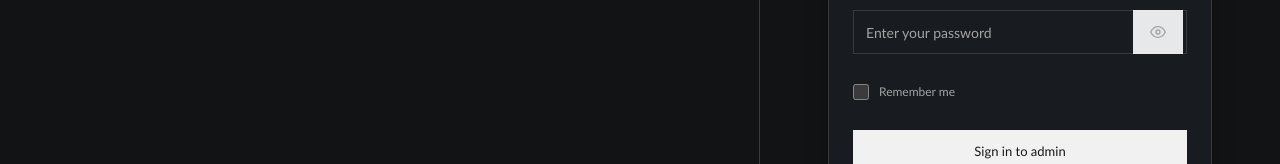
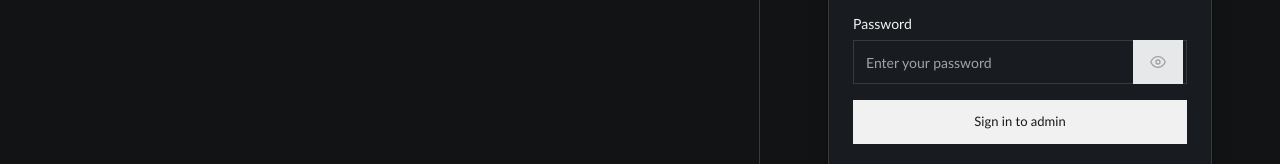
Before and after one commit to Saidaminov-x7/AVERON-admin-panel, a React (Vite) app: page /login in a window 1280 px wide. Shown: the part 444-608 px from the top of the page. Built offline with nearby package versions, Linux system fonts and the light colour scheme; no server answers.

Commit message:
Убрать сохранение email при входе (#25)

```diff
--- a/src/pages/LoginPage.tsx
+++ b/src/pages/LoginPage.tsx
@@ -11,7 +11,6 @@ import ThemeToggle from '../components/ThemeToggle/ThemeToggle';
 import { Button } from '../components/ui/Button';
 import { Container } from '../components/ui/Container';
 
-const REMEMBER_EMAIL_KEY = 'admin_remembered_email';
 const LOGIN_LANGUAGES = [
   { code: 'ru', label: 'Русский' },
   { code: 'uz', label: 'Oʻzbek' },
@@ -28,7 +27,6 @@ const LoginPage: React.FC = () => {
   const [step, setStep] = useState<'credentials' | 'telegram' | 'totp'>('credentials');
   const [email, setEmail] = useState('');
   const [password, setPassword] = useState('');
-  const [rememberMe, setRememberMe] = useState(false);
   const [showPassword, setShowPassword] = useState(false);
 
   // 2FA state
@@ -42,17 +40,9 @@ const LoginPage: React.FC = () => {
   const [loading, setLoading] = useState(false);
   const codeInputRef = useRef<HTMLInputElement>(null);
 
-  // Загружаем сохранённый email при монтировании
-  // localStorage is only available in the browser; restore the opt-in saved email after mount.
-  // oxlint-disable react/set-state-in-effect
   useEffect(() => {
-    const saved = localStorage.getItem(REMEMBER_EMAIL_KEY);
-    if (saved) {
-      setEmail(saved);
-      setRememberMe(true);
-    }
+    localStorage.removeItem('admin_remembered_email');
   }, []);
-  // oxlint-enable react/set-state-in-effect
 
   // Таймер для повторной отправки кода
   useEffect(() => {
@@ -109,12 +99,6 @@ const LoginPage: React.FC = () => {
 
         setAuth(data.accessToken, data.user);
 
-        if (rememberMe) {
-          localStorage.setItem(REMEMBER_EMAIL_KEY, email);
-        } else {
-          localStorage.removeItem(REMEMBER_EMAIL_KEY);
-        }
-
         navigate('/', { replace: true });
       }
     } catch (err: unknown) {
@@ -159,12 +143,6 @@ const LoginPage: React.FC = () => {
 
       setAuth(data.accessToken, data.user);
 
-      if (rememberMe) {
-        localStorage.setItem(REMEMBER_EMAIL_KEY, email);
-      } else {
-        localStorage.removeItem(REMEMBER_EMAIL_KEY);
-      }
-
       navigate('/', { replace: true });
     } catch (err: unknown) {
       const errorObj = err as { response?: { status?: number; data?: { message?: string } }; message?: string };
@@ -191,8 +169,6 @@ const LoginPage: React.FC = () => {
         return;
       }
       setAuth(data.accessToken, data.user);
-      if (rememberMe) localStorage.setItem(REMEMBER_EMAIL_KEY, email);
-      else localStorage.removeItem(REMEMBER_EMAIL_KEY);
       navigate('/', { replace: true });
     } catch (err: unknown) {
       const errorObj = err as { response?: { data?: { message?: string } } };
@@ -366,19 +342,6 @@ const LoginPage: React.FC = () => {
                 </div>
               </div>
 
-              <div className="flex w-full items-center justify-start text-sm">
-                <label htmlFor="remember-me" className="inline-flex min-h-11 items-center gap-2.5 cursor-pointer select-none text-app">
-                  <input
-                    type="checkbox"
-                    id="remember-me"
-                    checked={rememberMe}
-                    onChange={(e) => setRememberMe(e.target.checked)}
-                    className="m-0 size-4 shrink-0 rounded border-gray-300 text-primary-600 focus:ring-primary-500 cursor-pointer"
-                  />
-                  <span className="inline-flex items-center text-xs leading-none text-muted transition-colors hover:text-app">{t('login.rememberMe')}</span>
-                </label>
-              </div>
-
               {/* Ошибка */}
               {errorText && (
                 <div role="alert" className="flex items-start gap-2 p-3 bg-red-50 dark:bg-red-900/20 border border-red-200 dark:border-red-800 rounded-lg text-sm text-red-600 dark:text-red-400">
```
Also changed, not shown: 2 other files (tests, documents, lock files or other folders).
